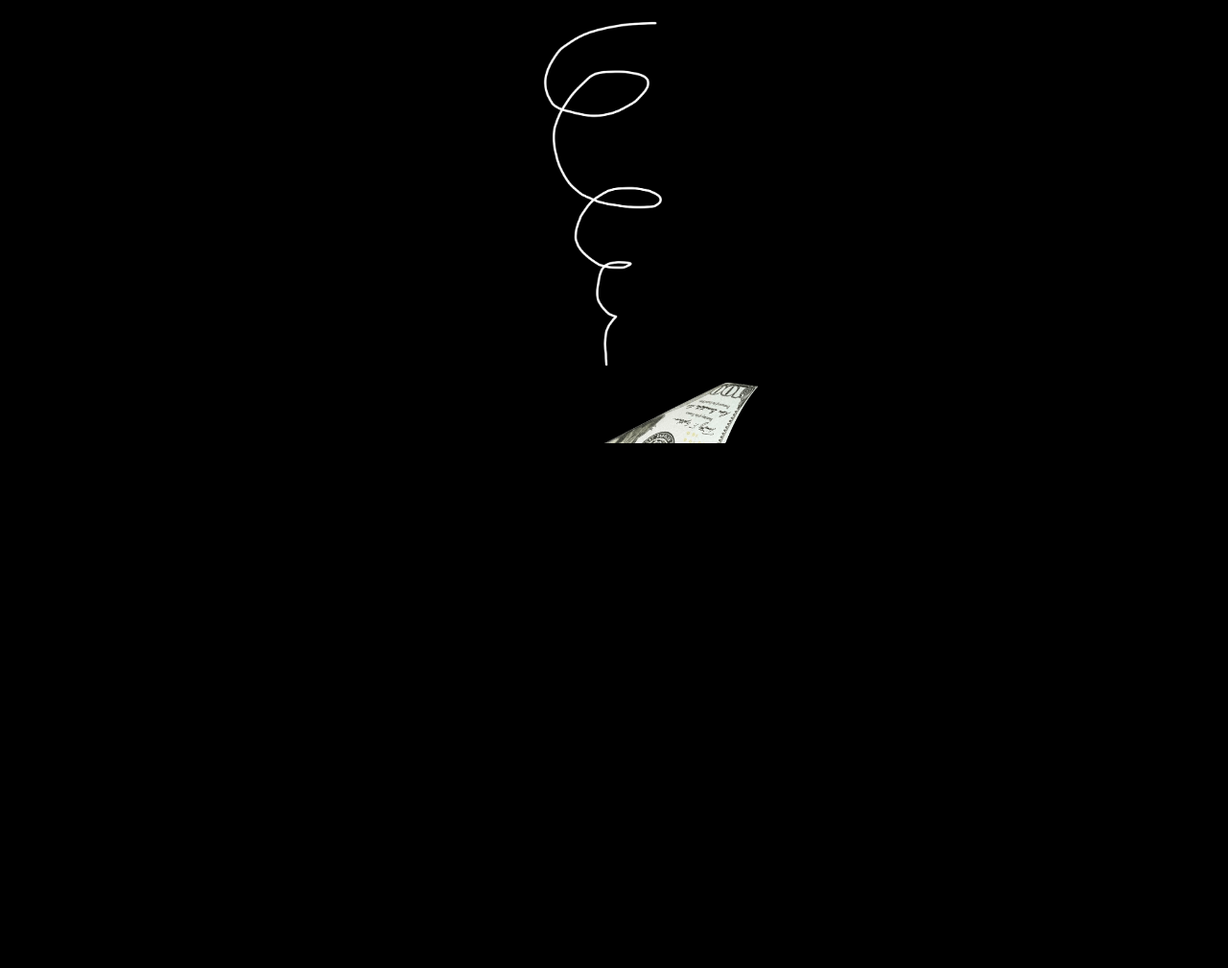
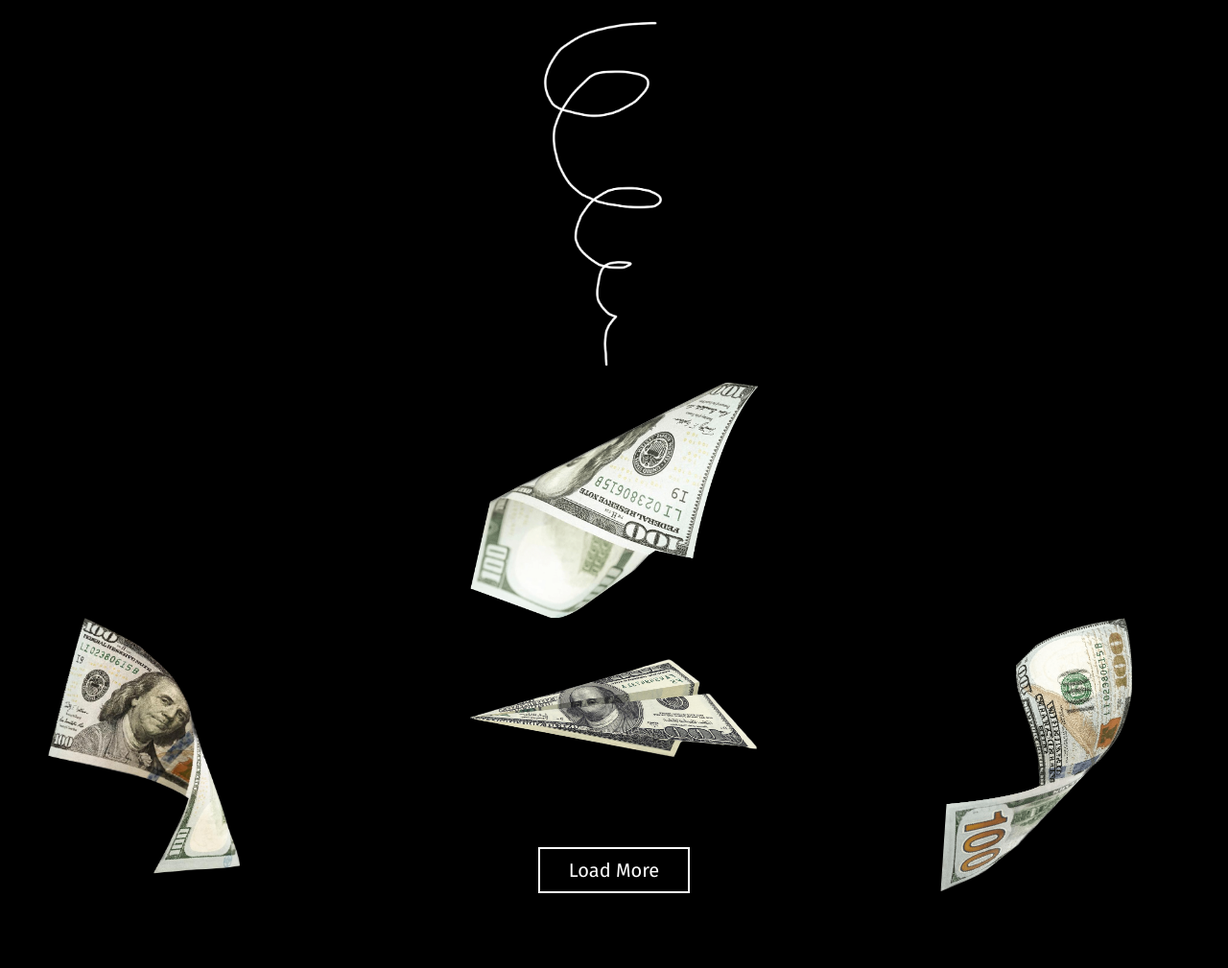
Before and after one commit to casparschucan/TheHackSnacks, a Flask app: template flask_server/templates/overview.html in a window 1280 px wide. Shown: the part 809-1818 px from the top of the page at 96% size. Before the commit the page ends 1271 px from the top, so only its background shows below. Run offline with Flask 3, Linux system fonts and the light colour scheme; the template is opened without the code that fills it, so the values that code supplies are empty; some libraries are stand-ins or nearby versions.

Commit message:
Update overview.html

```diff
--- a/flask_server/templates/overview.html
+++ b/flask_server/templates/overview.html
@@ -68,13 +68,18 @@
           <br><p></p><br>
       {% endfor %}
 
-      <!-- next button -->
+      <center>
+        <br>
+        <p></p>
+        <img class="fade" src="../media/f1.png" width=300 style="z-index:-1;">
+      </center>
+
+
+      <!-- next button --->
       <br><p></p><br>
       <a  class="button fade" >Load More</a>
       <br><p></p><br>
   </div>
-
-
 
 
 <!-- ==================================== JS ==================================== -->
```
